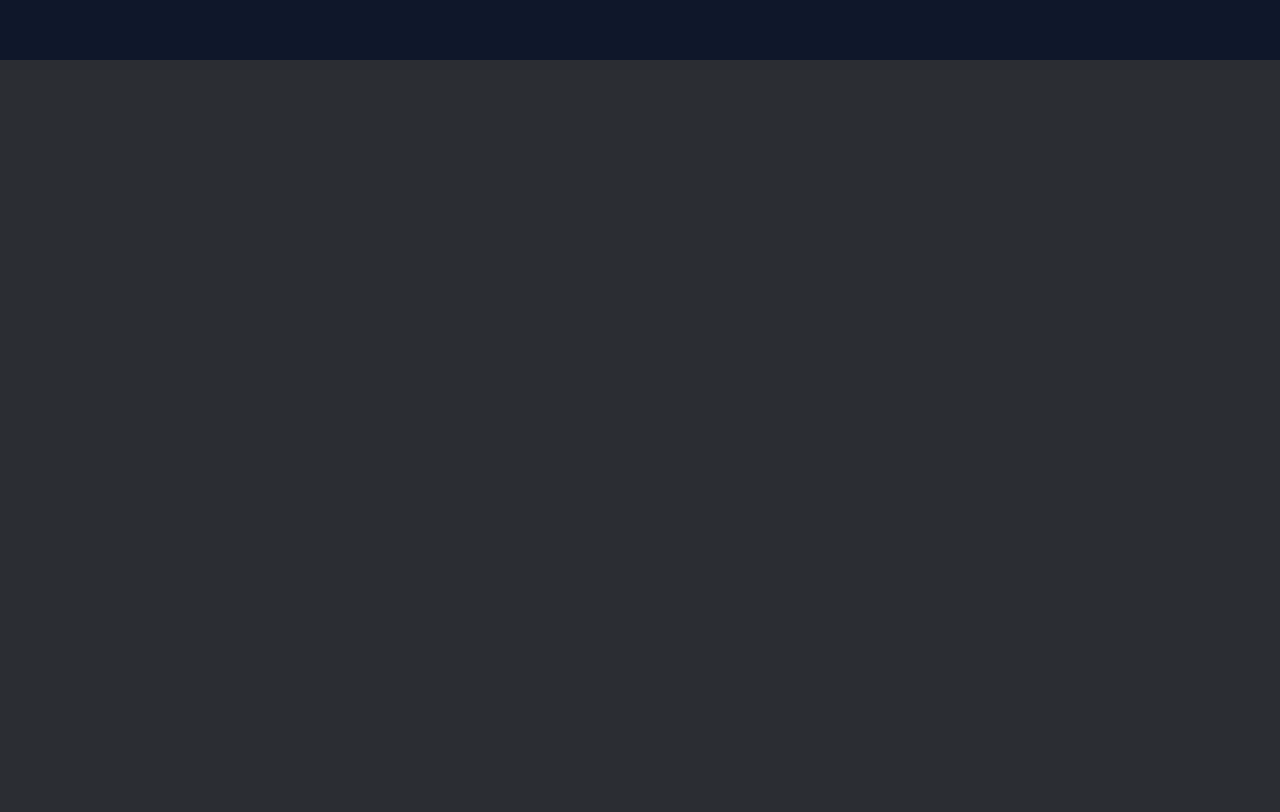
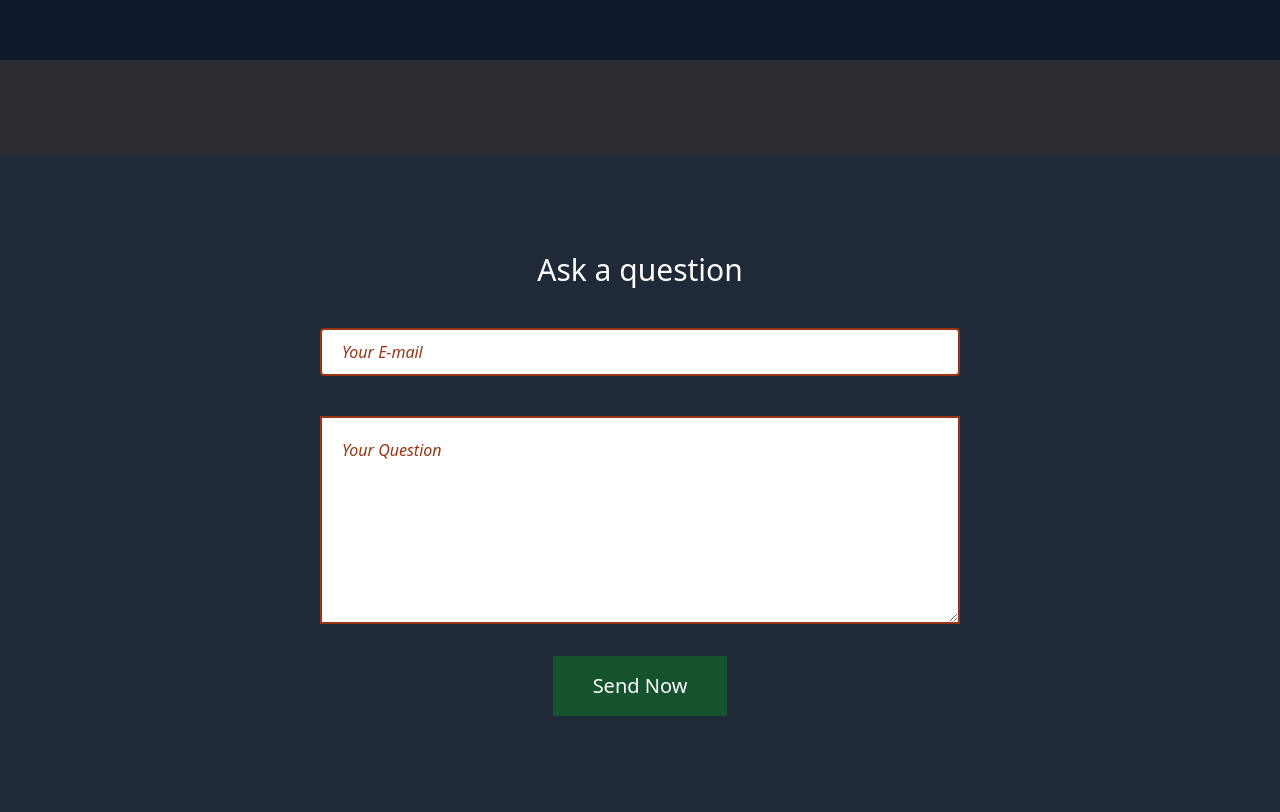
Before and after one commit to rayhan9999/First-Tailwind-Project, a website built with Vite: page index.html in a window 1280 px wide. Shown: the part 2259-3071 px from the top of the page. Before the commit the page ends 2415 px from the top, so only its background shows below. Built offline with nearby package versions, Linux system fonts and the light colour scheme.

Commit message:
form-section

```diff
--- a/index.html
+++ b/index.html
@@ -139,6 +139,17 @@
            </div>
         </div>
        </section>
+
+       <section class="bg-[#1F2937] py-16 sm:py-24">
+             <div>
+               <h3 class="text-center mb-10  text-white text-xl sm:text-3xl">Ask a question </h3>
+               <form>
+                <input class="block mx-auto h-12 border-2 rounded placeholder:italic placeholder:text-orange-800 px-5  border-orange-800 mb-10  w-5/6 sm:w-1/2" type="email" placeholder="Your E-mail">
+                <textarea class="block mx-auto w-5/6 sm:w-1/2 border-2 border-orange-800 h-52 placeholder:italic placeholder:text-orange-800 px-5 py-5" placeholder="Your Question"></textarea>
+                <button class="block mx-auto bg-green-900 px-10 py-4 text-white text-xl mt-8 hover:bg-green-600 transition">Send Now</button>
+               </form>
+             </div>
+       </section>
     </main>
 
 
```
